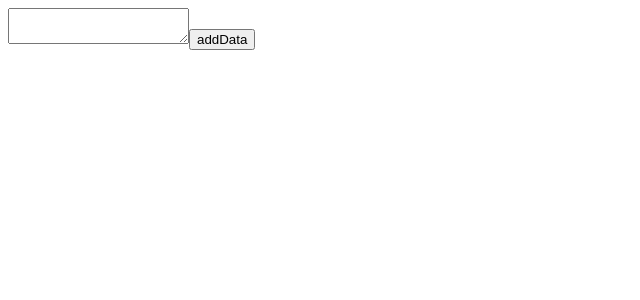
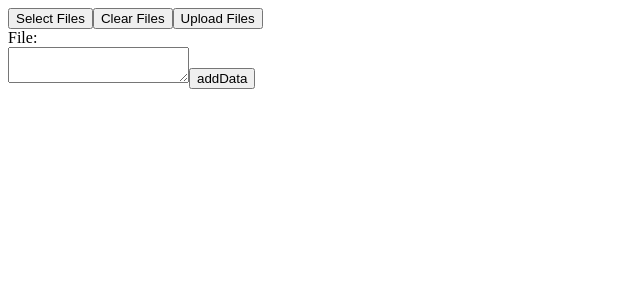
Before and after one commit to saintkim12/tools, a React (Vite) app: page / in a window 1280 px wide. Shown: the top 300 px of the page, without its empty margins (0-640 px from the left). Built offline with nearby package versions, Linux system fonts and the light colour scheme.

Commit message:
작업사항저장

```diff
--- a/package.json
+++ b/package.json
@@ -15,8 +15,10 @@
     "vite": "^5.0.0"
   },
   "dependencies": {
+    "@aws-sdk/client-s3": "^3.478.0",
     "@supabase/supabase-js": "^2.39.0",
     "react": "^18.2.0",
-    "react-dom": "^18.2.0"
+    "react-dom": "^18.2.0",
+    "styled-components": "^6.1.3"
   }
 }
--- a/src/App.tsx
+++ b/src/App.tsx
@@ -1,4 +1,5 @@
 import { useCallback, useState } from 'react'
+import Uploader from './Uploader';
 // import { createClient } from '@supabase/supabase-js'
 
 // let supabase: any = null
@@ -30,6 +31,7 @@ export default function App() {
   }, [logs, inputText])
   return (
     <div>
+      <Uploader />
       <textarea value={inputText} onInput={(e) => setInputText(e.currentTarget.value)}></textarea>
       <button onClick={addData}>addData</button>
 
--- /dev/null
+++ b/src/Uploader.tsx
@@ -0,0 +1,51 @@
+import { PutObjectCommand, S3Client } from '@aws-sdk/client-s3'
+import { useState, useRef, useCallback, ChangeEvent } from 'react'
+
+export default function Uploader() {
+  const input = useRef<HTMLInputElement>(null)
+  const [files, setFiles] = useState<File[]>([])
+  const updateFiles = useCallback(
+    (event: ChangeEvent<HTMLInputElement>) => {
+      console.log('event', event)
+      const arg = event.target.files
+      let selectedFiles: File[]
+      if (!arg) selectedFiles = [] as File[]
+      else selectedFiles = [...arg]
+      if (!selectedFiles.length) {
+        // canceled
+      } else {
+        setFiles(selectedFiles)
+      }
+    },
+    [files]
+  )
+  const uploadFiles = useCallback(() => {
+    if (!files.length) return
+    const file = files[0]
+    const client = new S3Client({ region: 'ap-northeast-2', credentials: { accessKeyId: import.meta.env.VITE_AWS_ACCESS_KEY_ID, secretAccessKey: import.meta.env.VITE_AWS_SECRET_ACCESS_KEY } })
+    const command = new PutObjectCommand({
+      Bucket: 'saintkim12.resource',
+      Key: `uploader/${file.name}`,
+      Body: file,
+    })
+
+    client
+      .send(command)
+      .then((data) => {
+        console.log('data', data)
+      })
+      .catch((e) => {
+        console.error(e)
+      })
+  }, [files])
+  return (
+    <div>
+      <button onClick={() => input.current!.click()}>Select Files</button>
+      <button onClick={() => setFiles([])}>Clear Files</button>
+      <button onClick={uploadFiles}>Upload Files</button>
+      <br />
+      File: {files.map(({ name }) => name).join(', ')}
+      <input type='file' ref={input} onChange={(e) => updateFiles(e)} multiple style={{ width: 0, height: 0, display: 'none' }} />
+    </div>
+  )
+}
```
Also changed, not shown: 1 other file (tests, documents, lock files or other folders).
